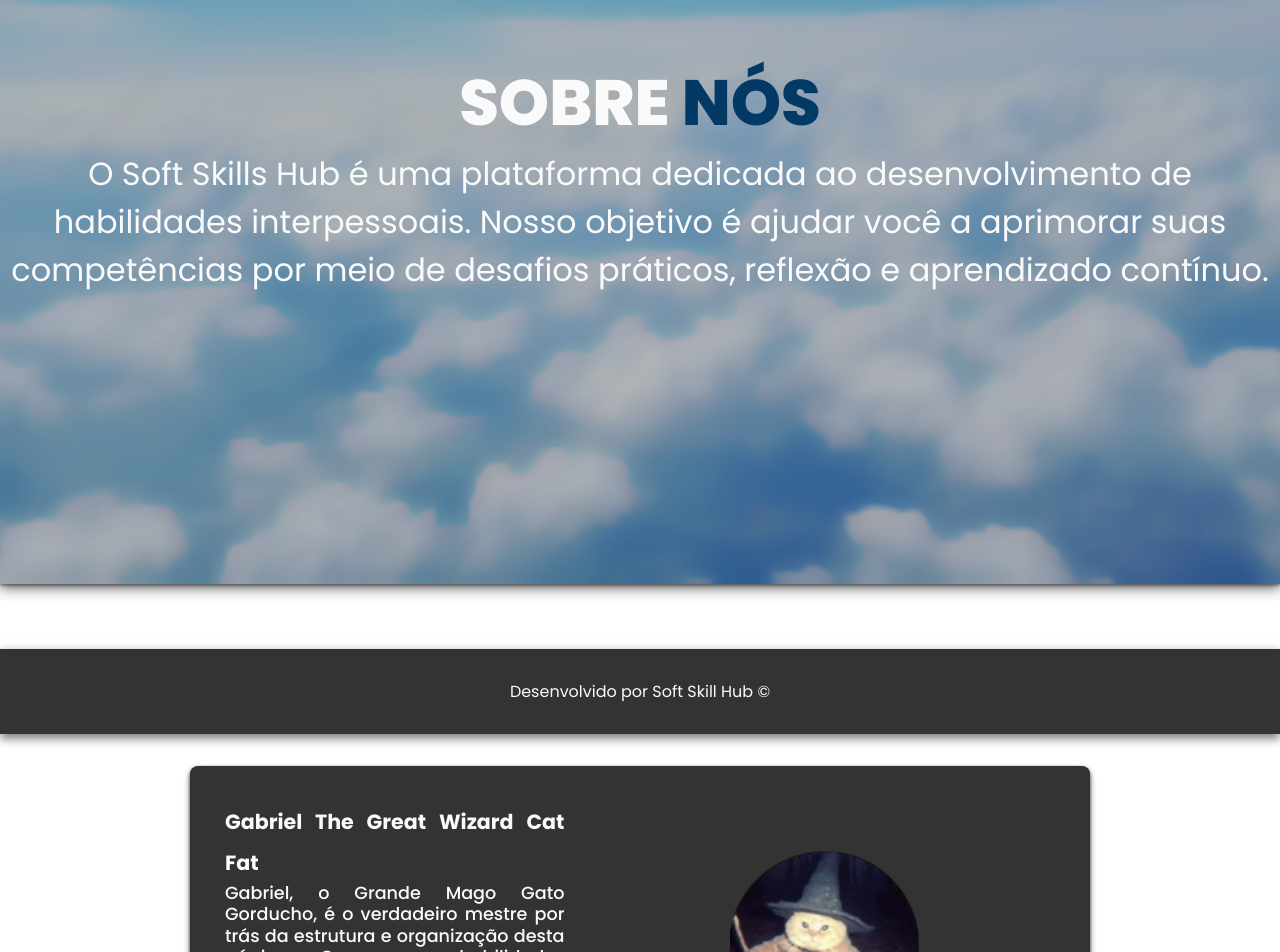
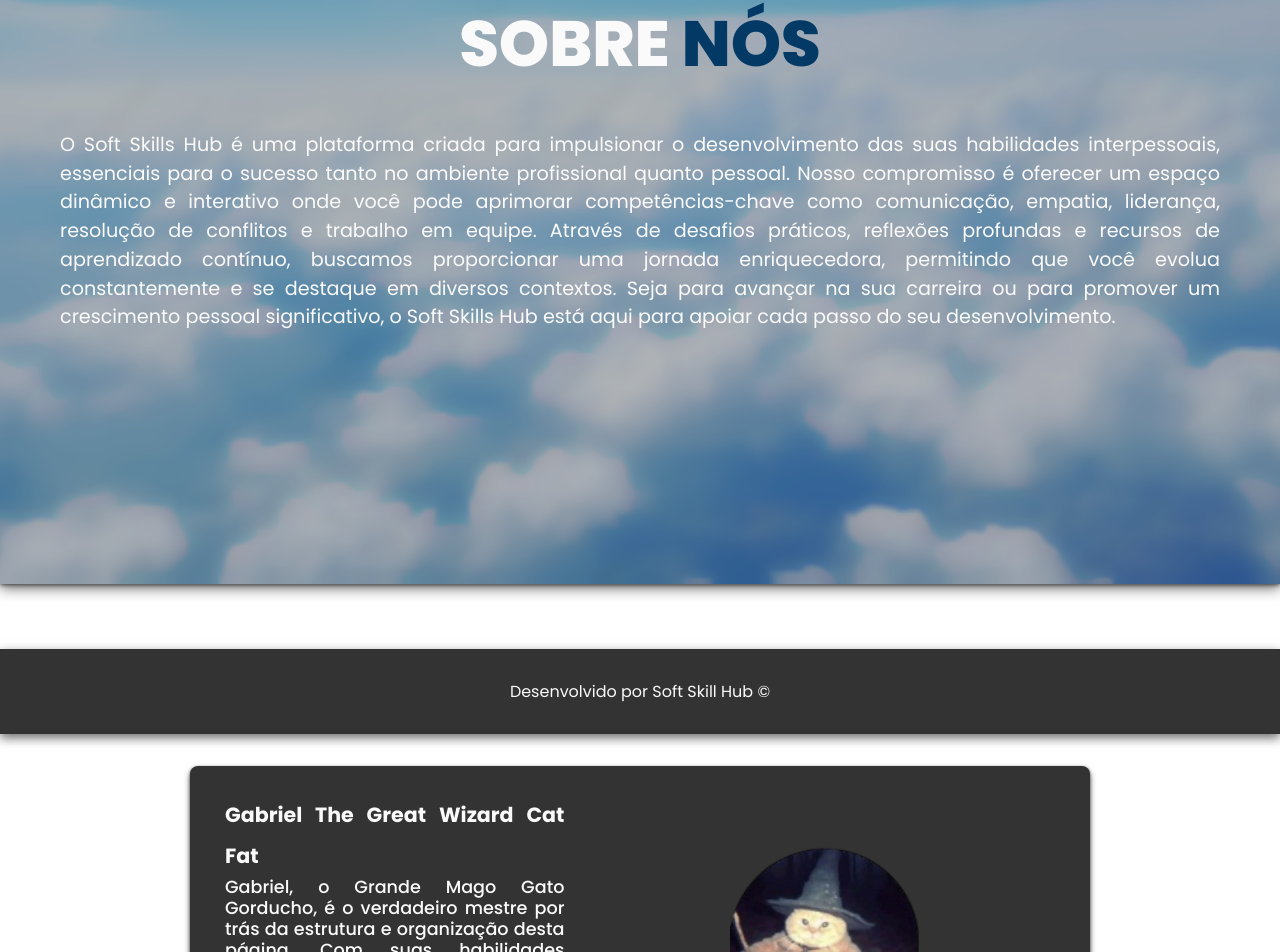
Before and after one commit to MedusaGabriel/SoftSkillHub, a React (Vite) app in the folder soft-skill-hub/: page /sobre in a window 1280 px wide. Shown: the part 216-1168 px from the top of the page. Built offline with nearby package versions, Linux system fonts and the light colour scheme.

Commit message:
Att 2.9 Sobre nós

```diff
--- a/soft-skill-hub/src/pages/sobre/sobre.css
+++ b/soft-skill-hub/src/pages/sobre/sobre.css
@@ -144,7 +144,8 @@ body {
   display: flex;
   justify-content: space-between;
   align-items: center;
-  width: 100%;
+  width: 900px;
+  height: 350px;
   padding: 20px;
   background: var(--darkcolor);
   backdrop-filter: blur(20px);
@@ -153,6 +154,7 @@ body {
   z-index: 2;
   transition: transform 0.3s ease-in-out;
   font-family: 'Poppins', sans-serif;
+  overflow:hidden;
 }
 
 .sobre-timeline-content:hover {
@@ -214,6 +216,9 @@ body {
 
 .sobre-timeline-image {
   width: 60%;
+  display: flex;
+  justify-content: center;
+  transition: transform 0.3s ease-in-out;
 }
 
 .sobre-timeline-image img {
@@ -228,3 +233,16 @@ img[alt="Imagem 2"] {
   border-radius: 8px;
   object-fit: contain;
 }
+
+
+
+#sobreP {
+  text-align: justify;
+  font-size: 1.2rem;
+  line-height: 1.5;
+  font-family: 'Poppins', sans-serif;
+  padding: 20px;
+  width: 100%;
+  max-width: 1200px;
+  margin: 20px auto;
+}
--- a/soft-skill-hub/src/pages/sobre/sobre.jsx
+++ b/soft-skill-hub/src/pages/sobre/sobre.jsx
@@ -39,10 +39,11 @@ function Sobre() {
       <div className="sobre-welcome">
         <h1>SOBRE <span>NÓS</span> </h1>
         <p id="sobreP">
-          O Soft Skills Hub é uma plataforma dedicada ao desenvolvimento de
-          habilidades interpessoais. Nosso objetivo é ajudar você a aprimorar
-          suas competências por meio de desafios práticos, reflexão e
-          aprendizado contínuo.
+        O Soft Skills Hub é uma plataforma criada para impulsionar o desenvolvimento das suas habilidades interpessoais,
+        essenciais para o sucesso tanto no ambiente profissional quanto pessoal. Nosso compromisso é oferecer um espaço dinâmico e interativo onde você pode aprimorar
+        competências-chave como comunicação, empatia, liderança, resolução de conflitos e trabalho em equipe. Através de desafios práticos, reflexões profundas e
+        recursos de aprendizado contínuo, buscamos proporcionar uma jornada enriquecedora, permitindo que você evolua constantemente e se destaque em diversos contextos.
+        Seja para avançar na sua carreira ou para promover um crescimento pessoal significativo, o Soft Skills Hub está aqui para apoiar cada passo do seu desenvolvimento.
         </p>
       </div>
 
```
